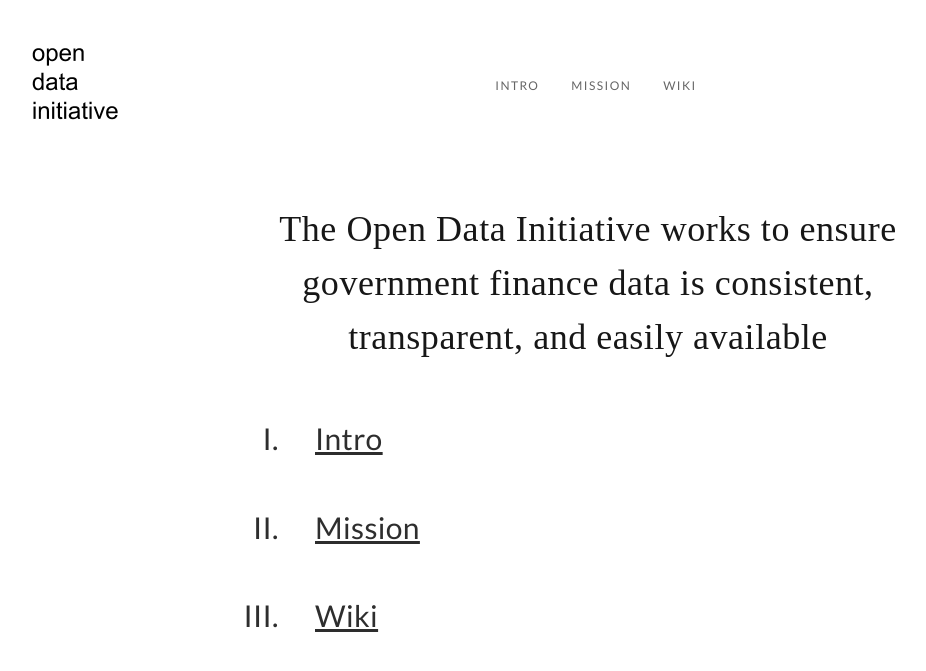
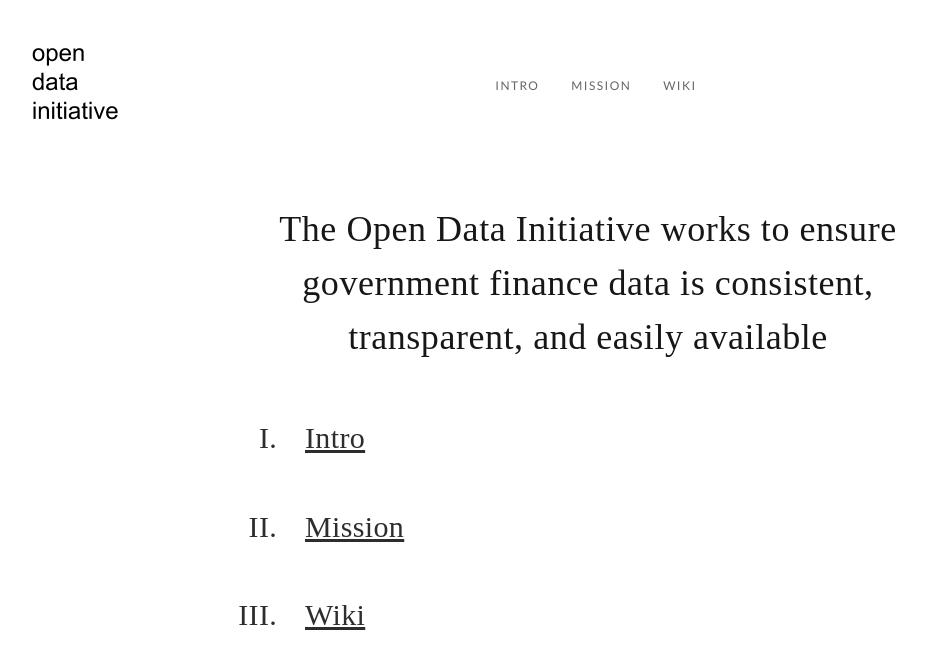
Before and after one commit to opendatainitiative/opendatainitiative.github.io, a Jekyll site: the page built from index.md, in a window 1280 px wide. Shown: the top 671 px of the page, without its empty margins (52-978 px from the left). Built offline with Jekyll 4.4.1, drawn with Linux system fonts in a browser that asks for light colours.

Commit message:
css tweaks

```diff
--- a/assets/css/_sass/_vars.scss
+++ b/assets/css/_sass/_vars.scss
@@ -1,7 +1,7 @@
 // Colors
-$black: rgba(23,23,23,.9);;
-$grey: #6B6874;
-$gold: #BF9D3E;
+$black: rgba(23,23,23,.9);
+$link-hover-color: rgba(102,102,102,.4);
+
 
 // Bulma overrides
 $navbar-height: 80px;
--- a/assets/css/_sass/base.scss
+++ b/assets/css/_sass/base.scss
@@ -42,6 +42,6 @@ p {
 a {
 
   &:hover {
-    color: rgba(102,102,102,.4);
+    color: $link-hover-color;
   }
 }
--- a/assets/css/_sass/home.scss
+++ b/assets/css/_sass/home.scss
@@ -3,10 +3,15 @@
     list-style-type: upper-roman;
     margin-bottom: 60px;
     font-size: 30px;
-    padding-left: 30px;
+    padding-left: 20px;
+    font-family: 'American Typewriter';
 
     a {
       color: $black;
+
+      &:hover {
+        color: $link-hover-color;
+      }
     }
   }
 }
--- a/assets/css/_sass/navbar.scss
+++ b/assets/css/_sass/navbar.scss
@@ -13,7 +13,7 @@
 
     &:hover {
       background: transparent;
-      color: rgba(102,102,102,.4);
+      color: $link-hover-color;
     }
   }
 }
```
